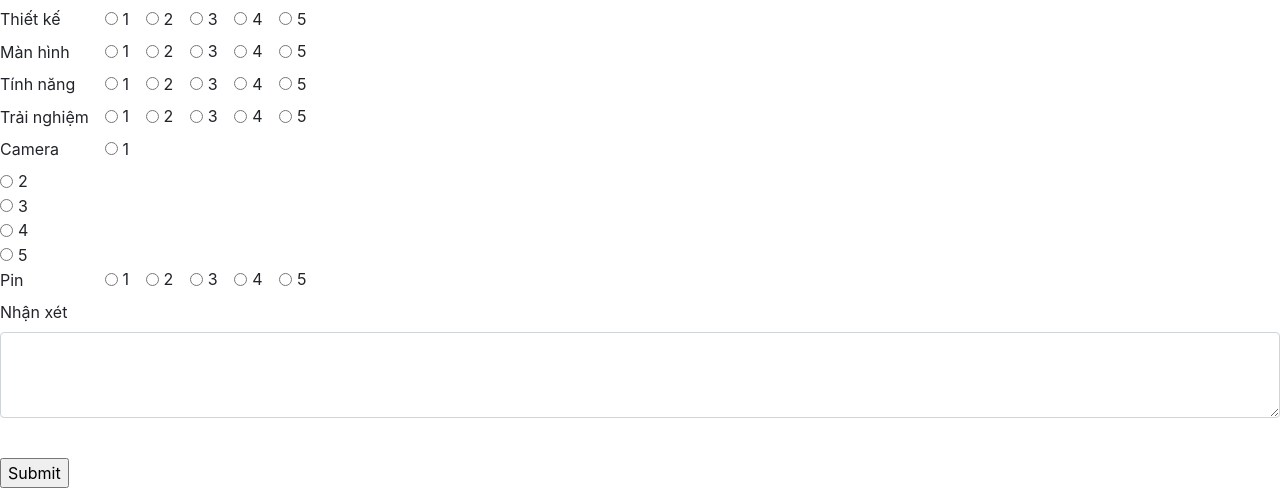
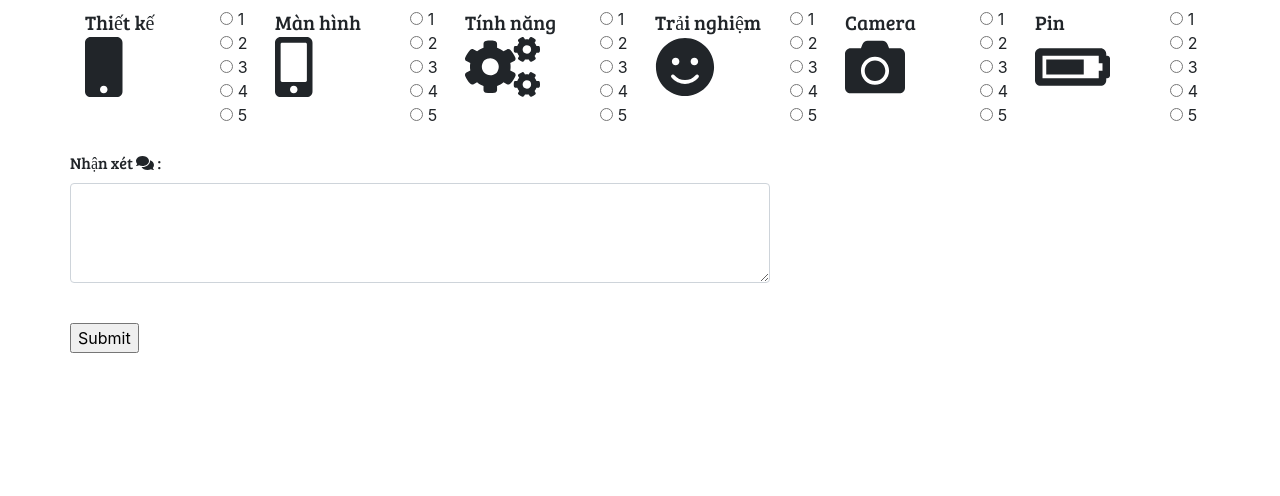
Before and after one commit to nkhanhng/test, a Flask app: template templates/Detail/detail.html in a window 1280 px wide. Shown: the part 351-847 px from the top of the page. After the commit the page ends 704 px from the top, so only its background shows below. Run offline with Flask 2, Linux system fonts and the light colour scheme; the template is opened without the code that fills it, so the values that code supplies are empty; parts of the project's set-up code (start-up, migrations or seed data) failed here and were passed over; some libraries are stand-ins or nearby versions.

Commit message:
update interface

```diff
--- a/static/detail.css
+++ b/static/detail.css
@@ -1,3 +1,16 @@
 .width-100px{
   width: 100px;
 }
+
+.font-s-l {
+  font-size: 20px;
+}
+
+.area-700-100{
+  width: 700px;
+  height: 100px;
+}
+
+.font{
+  font-family: 'Bree Serif', serif;
+}
--- a/templates/Detail/detail.html
+++ b/templates/Detail/detail.html
@@ -2,7 +2,7 @@
 <html>
   <head>
     <meta charset="utf-8">
-    <title>Đánh giá sản phẩm</title>
+    <title>Danh gia san pham</title>
     {% include "meta-data.html" %}
     <link rel="stylesheet" href="../static/detail.css">
   </head>
@@ -12,41 +12,52 @@
       <p>{{product.product_name}}</p>
     </div>
 
-    <h3>Tiêu chí đánh giá</h3>
-    <div>
+    <h3 class="text-center font"><i class="fas fa-clipboard-list"></i> Tiêu chí đánh giá</h3>
+
     <form method="post">
-      <label class="width-100px">Thiết kế</label>
+      <div class="container">
+        <div class="row">
+          <label class="width-100px col font-s-l font">Thiết kế
+          <div><i class="fas fa-mobile fa-3x"></i></div></label>
           {% include "Detail/moredetail/design.html" %}
 
           <br>
-      <label class="width-100px">Màn hình</label>
+          <label class="width-100px col font-s-l font">Màn hình
+          <div><i class="fas fa-mobile-alt fa-3x"></i></div></label>
           {% include "Detail/moredetail/screen.html" %}
 
           <br>
-      <label class="width-100px">Tính năng</label>
+          <label class="width-100px col font-s-l font">Tính năng
+          <div><i class="fas fa-cogs fa-3x"></i></div></label>
           {% include "Detail/moredetail/function.html" %}
 
           <br>
-      <label class="width-100px">Trải nghiệm</label>
+          <label class="width-100px col font-s-l font">Trải nghiệm
+          <div><i class="fas fa-smile fa-3x"></i></div></label>
           {% include "Detail/moredetail/exp.html" %}
 
           <br>
-      <label class="width-100px">Camera</label>
+          <label class="width-100px col font-s-l font">Camera
+          <div><i class="fas fa-camera fa-3x"></i></div></label>
           {% include "Detail/moredetail/camera.html" %}
 
           <br>
-      <label class="width-100px">Pin</label>
+          <label class="width-100px col font-s-l font">Pin
+          <div><i class="fas fa-battery-three-quarters fa-3x"></i></div></label>
           {% include "Detail/moredetail/pin.html" %}
-
+          <div class="w-100"></div>
           <br>
           <div class="form-group">
-        <label for="exampleFormControlTextarea1">Nhận xét</label>
-        <textarea class="form-control" id="exampleFormControlTextarea1" name="comment" rows="3"></textarea>
+            <label for="exampleFormControlTextarea1" class="font">Nhận xét <i class="fas fa-comments"></i> :</label>
+            <textarea class="form-control area-700-100" id="exampleFormControlTextarea1" name="comment" rows="3"></textarea>
           </div>
+          <div class="w-100"></div>
           <br>
           <input type="submit" name="" value="Submit" required>
+        </div>
+      </div>
     </form>
-    </div>
+
     <div>
       <h2>{{average}}</h2>
     </div>
--- a/templates/Detail/moredetail/camera.html
+++ b/templates/Detail/moredetail/camera.html
@@ -1,24 +1,22 @@
+<div class="d-flex align-items-start flex-column">
 <div class="form-check form-check-inline">
   <input class="form-check-input" type="radio" name="cam" value="1" required>
   <label class="form-check-label" for="inlineRadio1">1</label>
 </div>
-<br>
 <div class="form-check form-check-inline">
   <input class="form-check-input" type="radio" name="cam" value="2" required>
   <label class="form-check-label" for="inlineRadio2">2</label>
 </div>
-<br>
 <div class="form-check form-check-inline">
   <input class="form-check-input" type="radio" name="cam" value="3" required>
   <label class="form-check-label" for="inlineRadio3">3</label>
 </div>
-<br>
 <div class="form-check form-check-inline">
   <input class="form-check-input" type="radio" name="cam" value="4" required>
   <label class="form-check-label" for="inlineRadio3">4</label>
 </div>
-<br>
 <div class="form-check form-check-inline">
   <input class="form-check-input" type="radio" name="cam" value="5" required>
   <label class="form-check-label" for="inlineRadio3">5</label>
 </div>
+</div>
--- a/templates/Detail/moredetail/design.html
+++ b/templates/Detail/moredetail/design.html
@@ -1,3 +1,4 @@
+<div class="d-flex align-items-start flex-column">
 <div class="form-check form-check-inline">
   <input class="form-check-input" type="radio" name="design" value="1" required>
   <label class="form-check-label" for="inlineRadio1">1</label>
@@ -18,3 +19,4 @@
   <input class="form-check-input" type="radio" name="design" value="5" required>
   <label class="form-check-label" for="inlineRadio3">5</label>
 </div>
+</div>
--- a/templates/Detail/moredetail/exp.html
+++ b/templates/Detail/moredetail/exp.html
@@ -1,3 +1,4 @@
+<div class="d-flex align-items-start flex-column">
 <div class="form-check form-check-inline">
   <input class="form-check-input" type="radio" name="exp" value="1" required>
   <label class="form-check-label" for="inlineRadio1">1</label>
@@ -18,3 +19,4 @@
   <input class="form-check-input" type="radio" name="exp" value="5" required>
   <label class="form-check-label" for="inlineRadio3">5</label>
 </div>
+</div>
--- a/templates/Detail/moredetail/function.html
+++ b/templates/Detail/moredetail/function.html
@@ -1,3 +1,4 @@
+<div class="d-flex align-items-start flex-column">
 <div class="form-check form-check-inline">
   <input class="form-check-input" type="radio" name="func" value="1" required>
   <label class="form-check-label" for="inlineRadio1">1</label>
@@ -18,3 +19,4 @@
   <input class="form-check-input" type="radio" name="func" value="5" required>
   <label class="form-check-label" for="inlineRadio3">5</label>
 </div>
+</div>
--- a/templates/Detail/moredetail/pin.html
+++ b/templates/Detail/moredetail/pin.html
@@ -1,3 +1,4 @@
+<div class="d-flex align-items-start flex-column">
 <div class="form-check form-check-inline">
   <input class="form-check-input" type="radio" name="pin" value="1" required>
   <label class="form-check-label" for="inlineRadio1">1</label>
@@ -18,3 +19,4 @@
   <input class="form-check-input" type="radio" name="pin" value="5" required>
   <label class="form-check-label" for="inlineRadio3">5</label>
 </div>
+</div>
--- a/templates/Detail/moredetail/screen.html
+++ b/templates/Detail/moredetail/screen.html
@@ -1,4 +1,4 @@
-
+<div class="d-flex align-items-start flex-column">
 <div class="form-check form-check-inline">
   <input class="form-check-input" type="radio" name="screen" value="1" required>
   <label class="form-check-label" for="inlineRadio1">1</label>
@@ -19,3 +19,4 @@
   <input class="form-check-input" type="radio" name="screen" value="5"required >
   <label class="form-check-label" for="inlineRadio3">5</label>
 </div>
+</div>
--- a/templates/meta-data.html
+++ b/templates/meta-data.html
@@ -2,11 +2,14 @@
 <script src="https://code.jquery.com/jquery-3.2.1.slim.min.js" integrity="sha384-KJ3o2DKtIkvYIK3UENzmM7KCkRr/rE9/Qpg6aAZGJwFDMVNA/GpGFF93hXpG5KkN" crossorigin="anonymous"></script>
 <script src="https://cdnjs.cloudflare.com/ajax/libs/popper.js/1.12.9/umd/popper.min.js" integrity="sha384-ApNbgh9B+Y1QKtv3Rn7W3mgPxhU9K/ScQsAP7hUibX39j7fakFPskvXusvfa0b4Q" crossorigin="anonymous"></script>
 <script src="https://maxcdn.bootstrapcdn.com/bootstrap/4.0.0/js/bootstrap.min.js" integrity="sha384-JZR6Spejh4U02d8jOt6vLEHfe/JQGiRRSQQxSfFWpi1MquVdAyjUar5+76PVCmYl" crossorigin="anonymous"></script>
-<script defer src="https://use.fontawesome.com/releases/v5.0.8/js/all.js"></script>
+<script defer src="https://use.fontawesome.com/releases/v5.0.8/js/solid.js" integrity="sha384-+Ga2s7YBbhOD6nie0DzrZpJes+b2K1xkpKxTFFcx59QmVPaSA8c7pycsNaFwUK6l" crossorigin="anonymous"></script>
+<script defer src="https://use.fontawesome.com/releases/v5.0.8/js/fontawesome.js" integrity="sha384-7ox8Q2yzO/uWircfojVuCQOZl+ZZBg2D2J5nkpLqzH1HY0C1dHlTKIbpRz/LG23c" crossorigin="anonymous"></script>
 
 
 <!-- <script src="smoothscroll.js"></script> -->
 
 <link href="https://fonts.googleapis.com/css?family=Lobster|Lobster+Two" rel="stylesheet">
+<link href="https://fonts.googleapis.com/css?family=Bree+Serif" rel="stylesheet">
+
 
 <link rel="stylesheet" href="../static/style.css">
```
Lines whose indentation alone changed are shown as unchanged.
